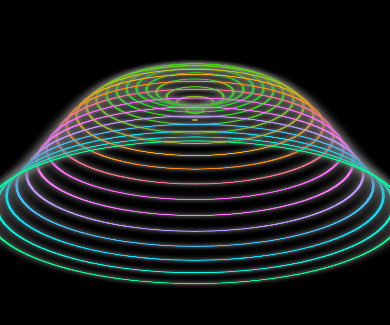
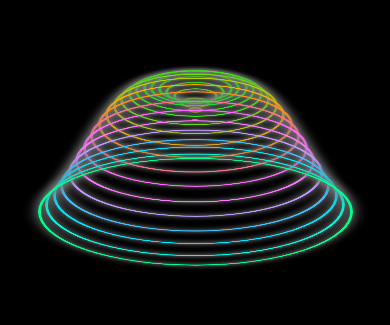
Before and after one commit to Hasan-Husan-2010/Just_simple_3d_animation, a plain HTML site: page index.html in a window 390 px wide. Shown: the part 277-602 px from the top of the page. Drawn offline with Linux system fonts and the light colour scheme.

Commit message:
add a media

```diff
--- a/style.css
+++ b/style.css
@@ -43,3 +43,8 @@ body {
         filter: hue-rotate(360deg);
     }
 }
+@media (max-width:440px) {
+        .circle {
+            width: calc(var(--c) * 15px);
+        }
+}
```
